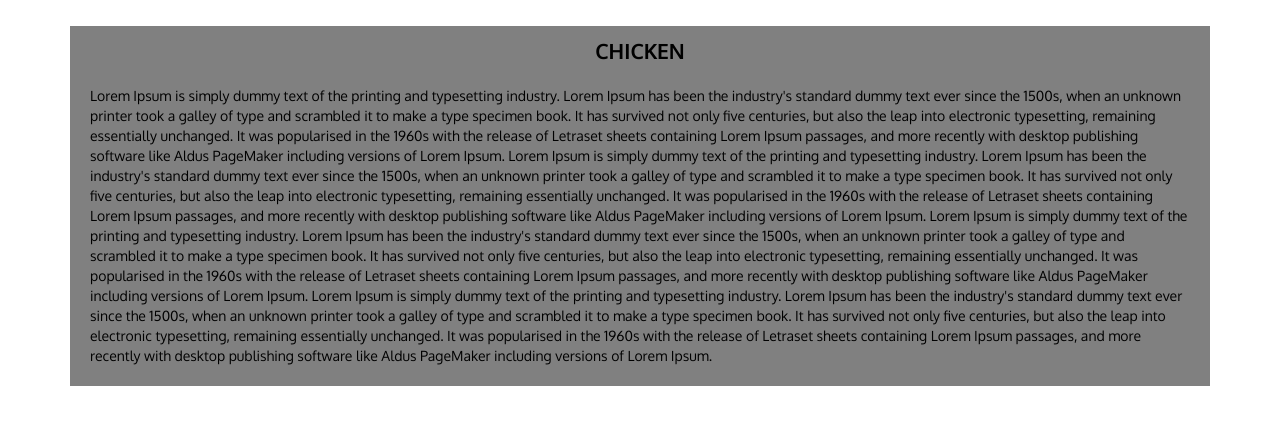
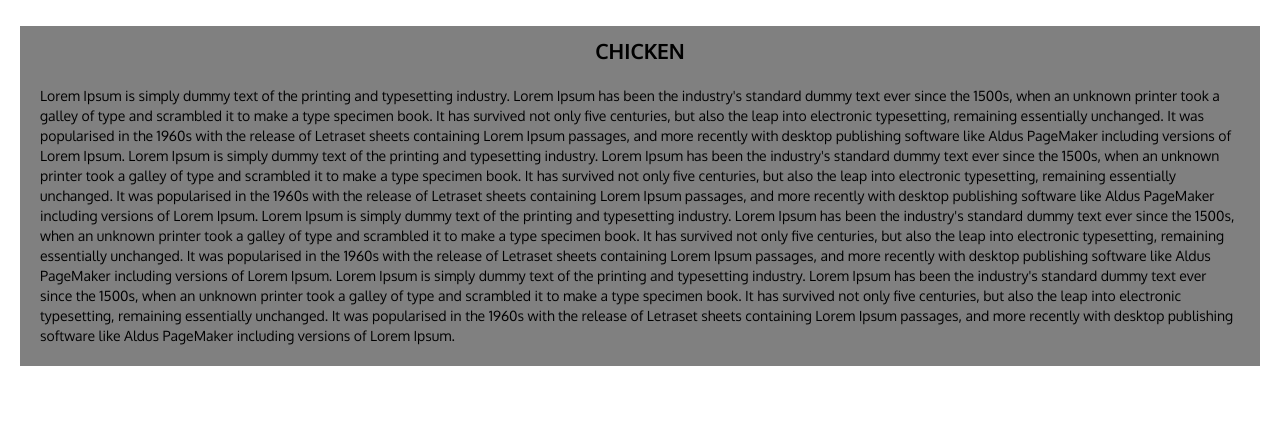
Before and after one commit to bobankamenarac/courseraSecondAssessment, a plain HTML site: page index.html in a window 1280 px wide. Shown: the part 109-534 px from the top of the page. Drawn offline with Linux system fonts and the light colour scheme.

Commit message:
Changed container class to flex

```diff
--- a/css/styles.css
+++ b/css/styles.css
@@ -25,6 +25,8 @@ body{
 	background-color: #808080;
   padding-top: 10px;
   margin-top: 20px;
+  margin-left: 20px;
+  margin-right: 20px;
 }
 
 #menu-title {
--- a/index.html
+++ b/index.html
@@ -49,7 +49,7 @@
     <h2 class="text-center"> Our Menu </h2>
   </div>
 
-  <div id="main-content" class="container">
+  <div id="main-content" class="container-flex">
     <div id="home-tiles" class="row">
       <div class="col-xs-12">
         <div id="menu-tile" class="text-center">
```
